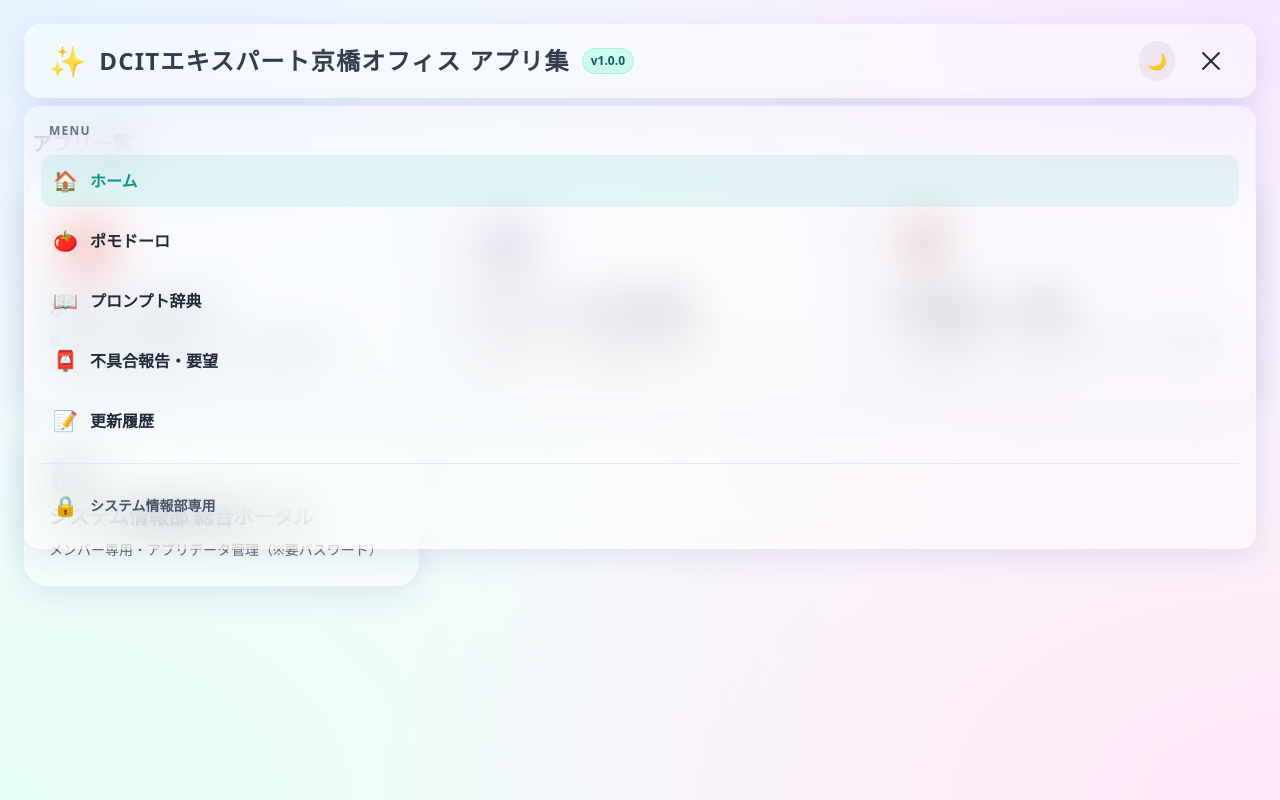
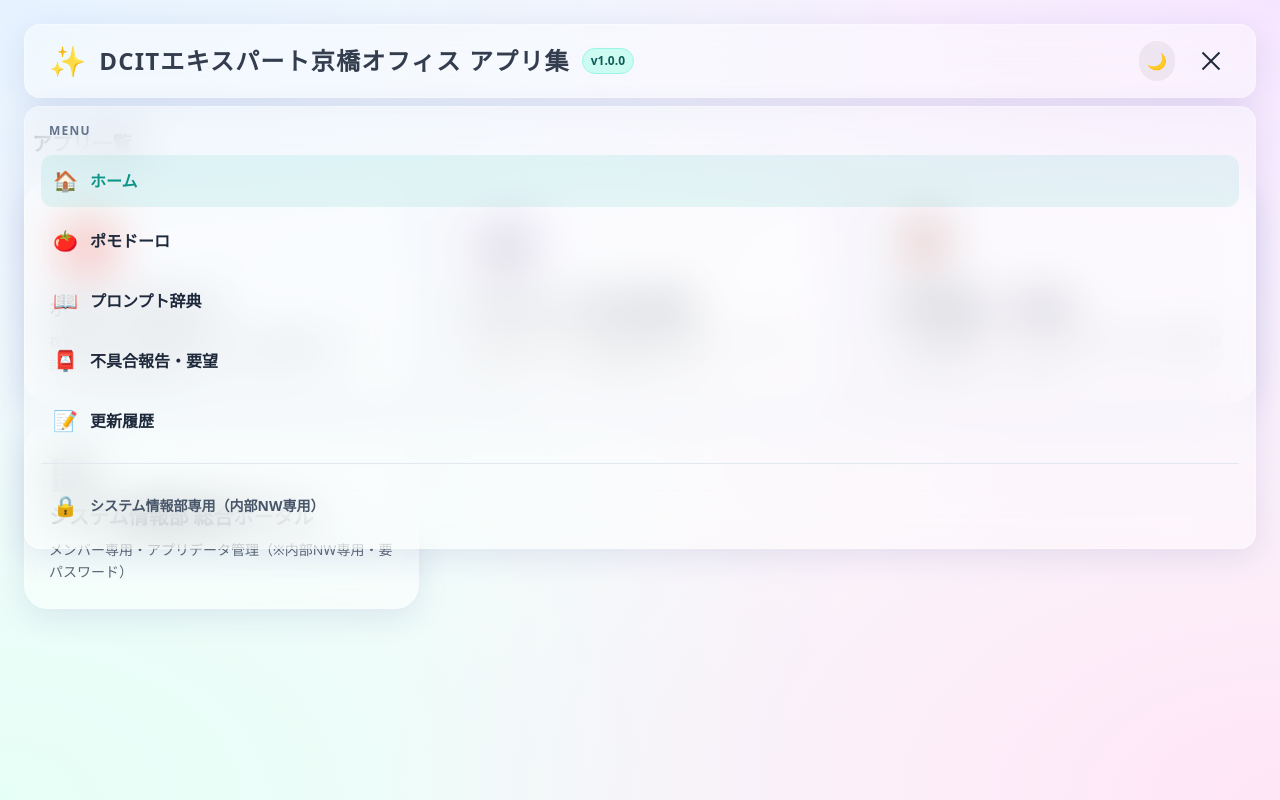
Before and after one commit to DC-IT-KYOBASHI/portalapp, a React (Vite) app: page /nippo in a window 1280 px wide. Both pictures are taken after a click on the button "メニューを開く". Built offline with nearby package versions, Linux system fonts and the light colour scheme.

Commit message:
fix: restore '内部NW専用' (Internal NW Only) text for backend links

```diff
--- a/src/components/Header.tsx
+++ b/src/components/Header.tsx
@@ -120,7 +120,7 @@ export default function Header() {
             className="p-3 rounded-xl text-slate-600 dark:text-slate-400 hover:bg-slate-100 dark:hover:bg-white/5 flex items-center gap-3 transition-colors"
           >
             <span className="text-xl">🔒</span>
-            <span className="text-sm font-bold">システム情報部専用</span>
+            <span className="text-sm font-bold">システム情報部専用（内部NW専用）</span>
           </a>
         </div>
       )}
--- a/src/pages/PortalHome/index.tsx
+++ b/src/pages/PortalHome/index.tsx
@@ -72,7 +72,7 @@ export default function PortalHome() {
             システム情報部 総合ポータル
           </h3>
           <p className="text-sm opacity-70 leading-relaxed">
-            メンバー専用・アプリデータ管理（※要パスワード）
+            メンバー専用・アプリデータ管理（※内部NW専用・要パスワード）
           </p>
         </a>
       </div>
```
